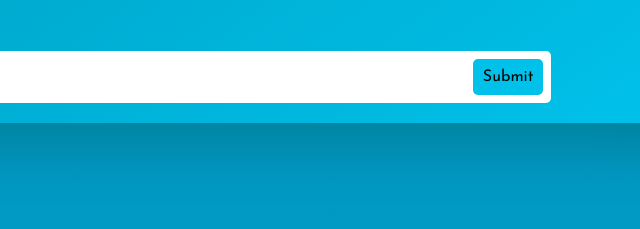
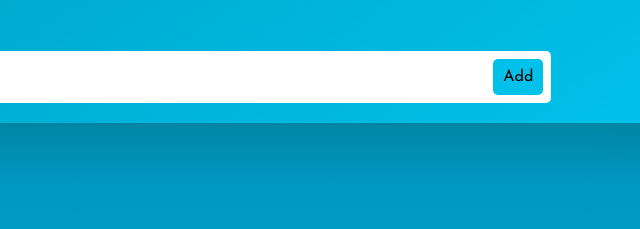
Before and after one commit to RizwanAhmed3000/To-Do-App, a plain HTML site: page index.html in a window 1280 px wide. Shown: the part 159-388 px from the top of the page, 431-1071 px from the left. Drawn offline with Linux system fonts and the light colour scheme.

Commit message:
submit btn --> add btn

```diff
--- a/index.html
+++ b/index.html
@@ -29,7 +29,7 @@
         </div>
         <div class="inputArea">
             <input type="text" placeholder="e.g. Bread" class="inputValue">
-            <button class="submitBtn">Submit</button>
+            <button class="submitBtn">Add</button>
         </div>
         <div class="listArea">
             <!-- <div class="listItems">
```
